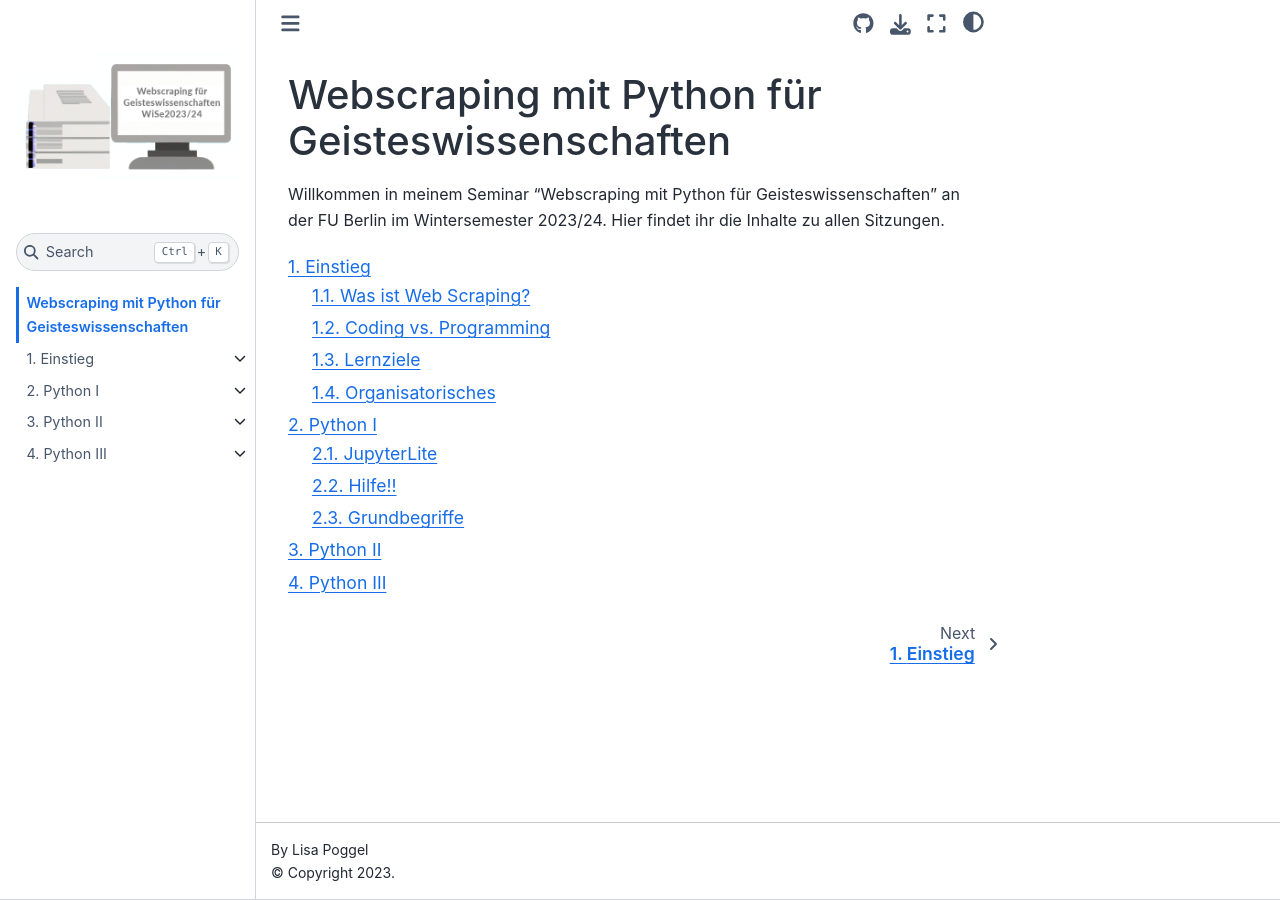
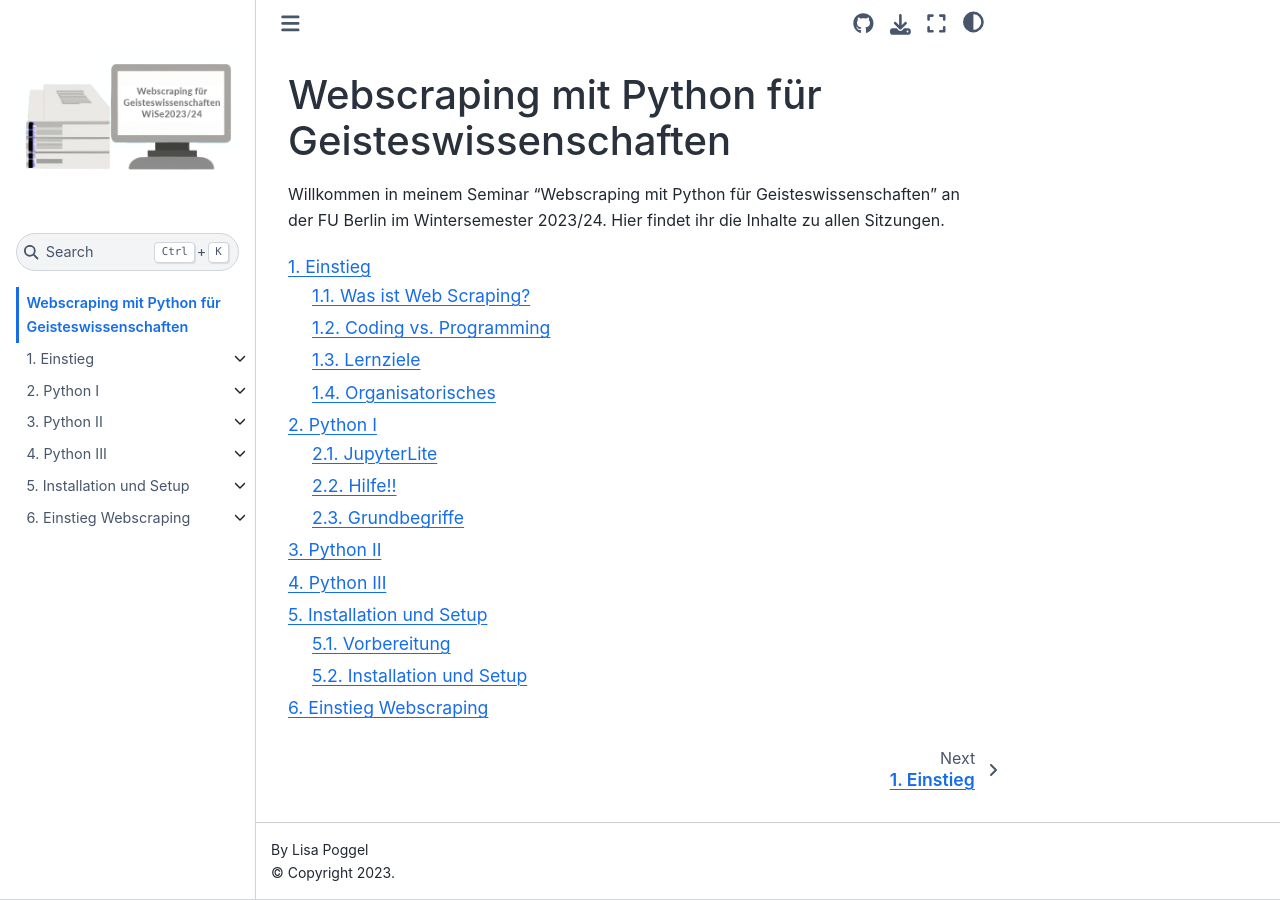
Before and after one commit to lipogg/webscraping-mit-python, a Jupyter Book: the page built from intro.md, in a window 1280 px wide. Built offline with Jupyter Book 1.0.4 settings and Sphinx 7.4.7 and the Sphinx Book theme 1.1.4, drawn with Linux system fonts in a browser that asks for light colours; pages that are not in the unit, such as notebooks, are missing from menus; comment, search, counter and statistics services are not loaded; some of the changed lines change nothing that is shown.

Commit message:
add ch. 5 and 6, update toc

```diff
--- a/_toc.yml
+++ b/_toc.yml
@@ -48,24 +48,24 @@ sections:
     title: Funktionen
   - file: chapters/04/subchapters/02_pakete
     title: Pakete
-#- file: chapters/05/05_intro
-#  title: Installation und Setup
-#  sections:
-#  - file: chapters/05/subchapters/01_vorbereitung
-#    title: Vorbereitung
-#  - file: chapters/05/subchapters/02_installation_setup
-#    title: Installation und Setup
-#- file: chapters/06/06_intro
-#  title: Einstieg Webscraping
-#  sections:
-#    - file: chapters/06/subchapters/01_rechtliches.md
-#      title: Der rechtliche Rahmen
-#    - file: chapters/06/subchapters/02_html.ipynb
-#      title: HTML
-#    - file: chapters/06/subchapters/03_css.ipynb
-#      title: CSS
-#    - file: chapters/06/subchapters/04_http.ipynb
-#      title: Client, Server, HTTP
+- file: chapters/05/05_intro
+  title: Installation und Setup
+  sections:
+  - file: chapters/05/subchapters/01_vorbereitung
+    title: Vorbereitung
+  - file: chapters/05/subchapters/02_installation_setup
+    title: Installation und Setup
+- file: chapters/06/06_intro
+  title: Einstieg Webscraping
+  sections:
+    - file: chapters/06/subchapters/01_rechtliches.md
+      title: Der rechtliche Rahmen
+    - file: chapters/06/subchapters/02_html.ipynb
+      title: HTML
+    - file: chapters/06/subchapters/03_css.ipynb
+      title: CSS
+    - file: chapters/06/subchapters/04_http.ipynb
+      title: Client, Server, HTTP
 #- file: chapters/07/07_intro
 #  title: Statische Webseiten
 #  sections:
```
